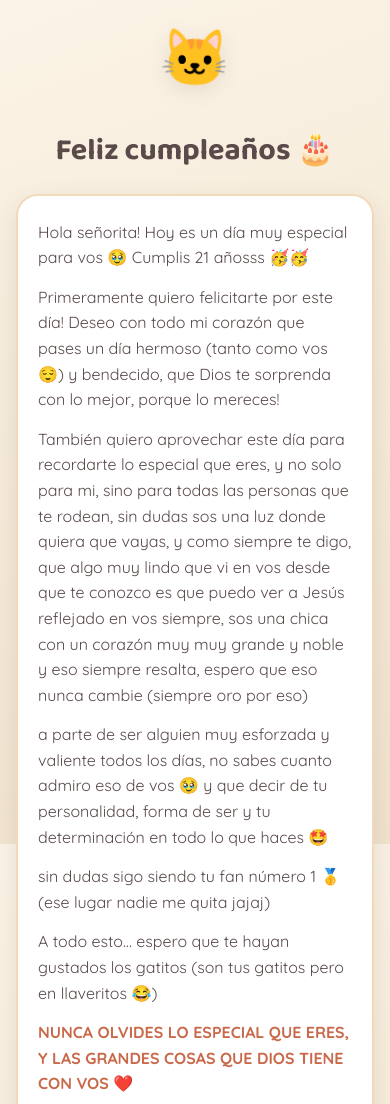
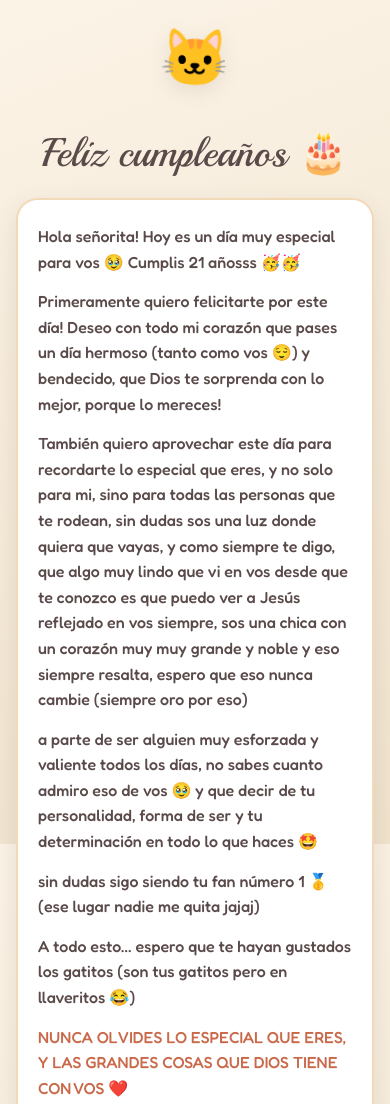
Before and after one commit to Agustin23-gif/Regalo-sticker-NFC-, a plain HTML site: page gatito1.html in a window 390 px wide. Shown: the top 1104 px of the page. Drawn offline with Linux system fonts and the light colour scheme.

Commit message:
Cambia tipografía de gatito1 y gatito2 a Playball + Fredoka
Títulos en Playball (con tamaño ajustado para legibilidad en mobile) y
texto de cuerpo (mensaje, notas, placeholders, botones) en Fredoka
500/600. gatito3 queda sin cambios.

Co-Authored-By: Claude Sonnet 5 <noreply@anthropic.com>

```diff
--- a/gatito1.css
+++ b/gatito1.css
@@ -13,6 +13,14 @@ body {
   background-attachment: fixed;
 }
 
+/* ---------- Título ---------- */
+h1 {
+  font-family: 'Playball', cursive;
+  font-weight: 400;
+  font-size: 2.5rem;
+  line-height: 1.25;
+}
+
 /* ---------- Mensaje ---------- */
 .mensaje-tarjeta {
   text-align: left;
@@ -21,6 +29,8 @@ body {
 .mensaje-tarjeta p {
   text-align: left;
   margin: 0 0 14px;
+  font-family: 'Fredoka', sans-serif;
+  font-weight: 500;
   font-size: 1rem;
   line-height: 1.6;
 }
@@ -30,12 +40,13 @@ body {
 }
 
 .mensaje-destacado {
-  font-weight: 700;
+  font-weight: 600;
   color: var(--acento, #c9694a);
 }
 
 .firma-mensaje {
   margin-top: 16px !important;
+  font-weight: 500;
   font-style: italic;
   font-size: 0.8rem !important;
   color: var(--texto-suave);
@@ -143,5 +154,6 @@ body {
 
 /* ---------- Responsive: pantallas muy chicas ---------- */
 @media (max-width: 340px) {
+  h1 { font-size: 2rem; }
   .scrapbook { padding: 12px; }
 }
--- a/gatito1.html
+++ b/gatito1.html
@@ -6,7 +6,7 @@
   <title>Feliz cumple 🎂</title>
   <link rel="preconnect" href="https://fonts.googleapis.com">
   <link rel="preconnect" href="https://fonts.gstatic.com" crossorigin>
-  <link href="https://fonts.googleapis.com/css2?family=Baloo+2:wght@500;700&family=Quicksand:wght@400;500;700&family=Fredoka:wght@400;500;600;700&family=Pacifico&display=swap" rel="stylesheet">
+  <link href="https://fonts.googleapis.com/css2?family=Baloo+2:wght@500;700&family=Quicksand:wght@400;500;700&family=Fredoka:wght@400;500;600;700&family=Pacifico&family=Playball&display=swap" rel="stylesheet">
   <link rel="stylesheet" href="style.css">
   <link rel="stylesheet" href="gatito1.css">
   <style>
```
Also changed, not shown: gatito2.html (+17 -4 lines), assets/foto4.png (deleted).
